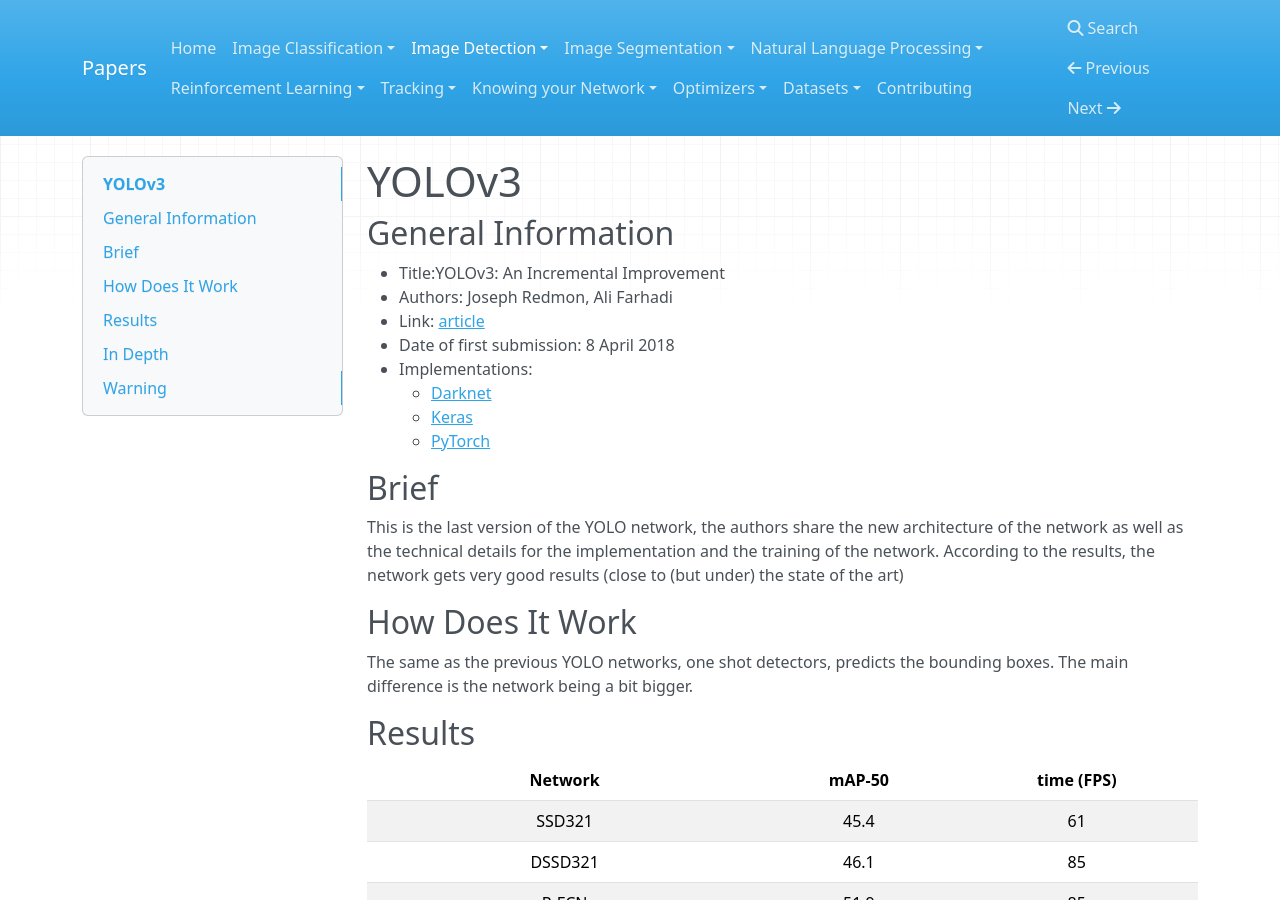
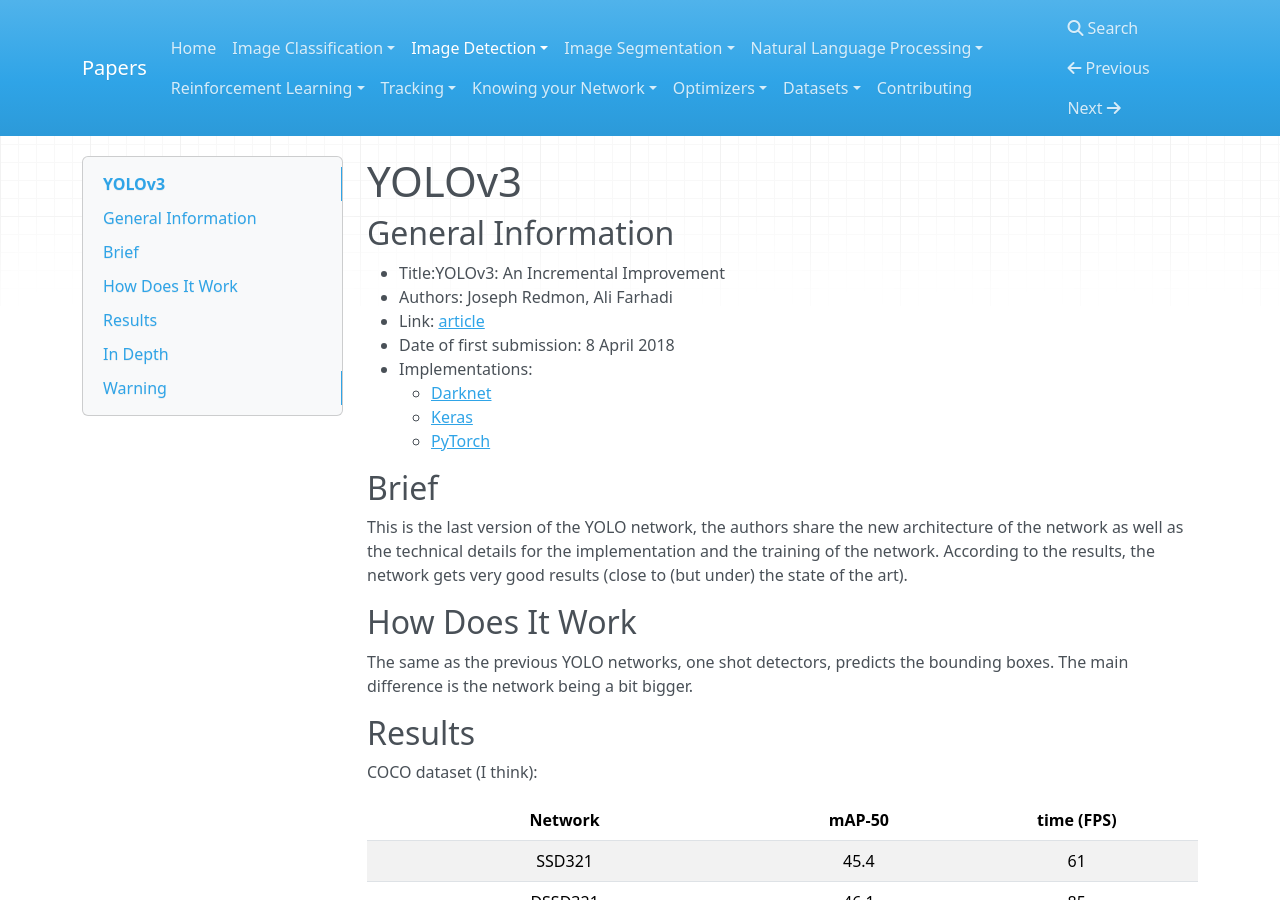
Before and after one commit to D3lt4lph4/papers, an MkDocs documentation site: the page built from docs/imagedetection/yolov3.md, in a window 1280 px wide and 900 px high. Built offline with MkDocs 1.6.1, drawn with Linux system fonts in a browser that asks for light colours; nearby versions of some CDN libraries; old or Windows-style settings are respelled for this version of MkDocs.

Commit message:
small correction

```diff
--- a/docs/imagedetection/yolov3.md
+++ b/docs/imagedetection/yolov3.md
@@ -13,13 +13,15 @@
 
 ## Brief
 
-This is the last version of the YOLO network, the authors share the new architecture of the network as well as the technical details for the implementation and the training of the network. According to the results, the network gets very good results (close to (but under) the state of the art)
+This is the last version of the YOLO network, the authors share the new architecture of the network as well as the technical details for the implementation and the training of the network. According to the results, the network gets very good results (close to (but under) the state of the art).
 
 ## How Does It Work
 
 The same as the previous YOLO networks, one shot detectors, predicts the bounding boxes. The main difference is the network being a bit bigger.
 
 ## Results
+
+COCO dataset (I think):
 
 | Network | mAP-50 | time (FPS) |
 |:-------:|:------:|:----------:|
```
